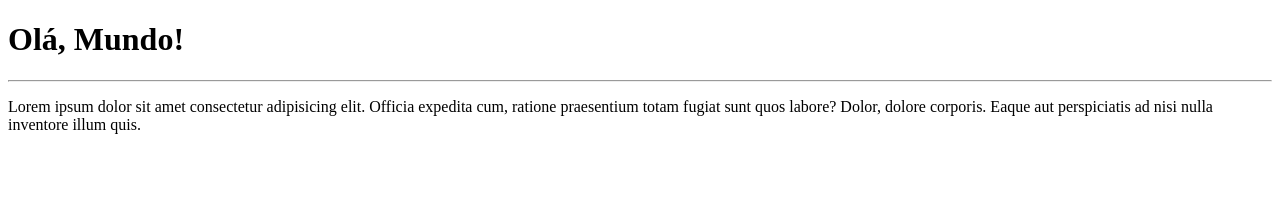
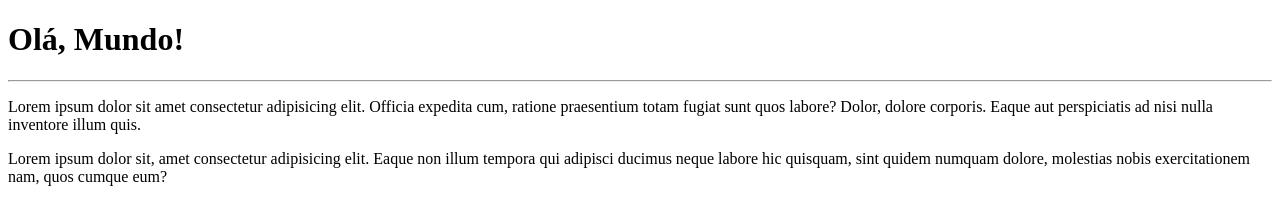
Before and after one commit to JuniorMonteiro94/Ola-Mundo, a plain HTML site: page site-exemplo/index.html in a window 1280 px wide. Drawn offline with Linux system fonts and the light colour scheme.

Commit message:
adicionei um paragrafo

```diff
--- a/site-exemplo/index.html
+++ b/site-exemplo/index.html
@@ -10,5 +10,6 @@
     <h1>Olá, Mundo!</h1>
     <hr>
     <p>Lorem ipsum dolor sit amet consectetur adipisicing elit. Officia expedita cum, ratione praesentium totam fugiat sunt quos labore? Dolor, dolore corporis. Eaque aut perspiciatis ad nisi nulla inventore illum quis.</p>
+    <p>Lorem ipsum dolor sit, amet consectetur adipisicing elit. Eaque non illum tempora qui adipisci ducimus neque labore hic quisquam, sint quidem numquam dolore, molestias nobis exercitationem nam, quos cumque eum?</p>
 </body>
 </html>
```
